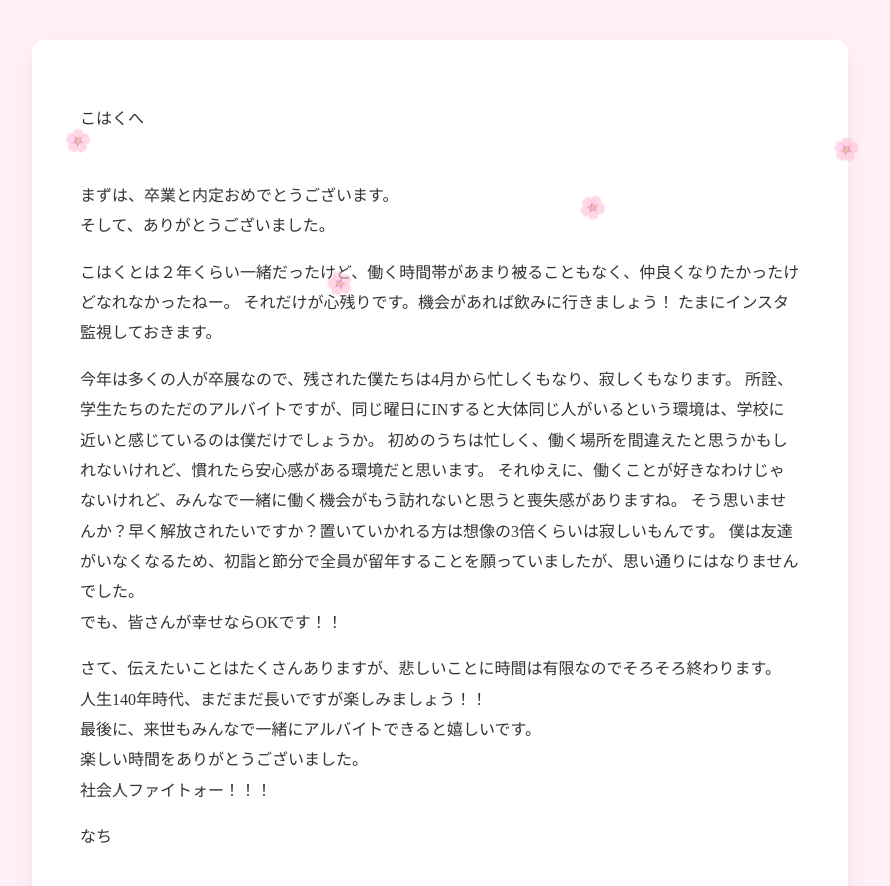
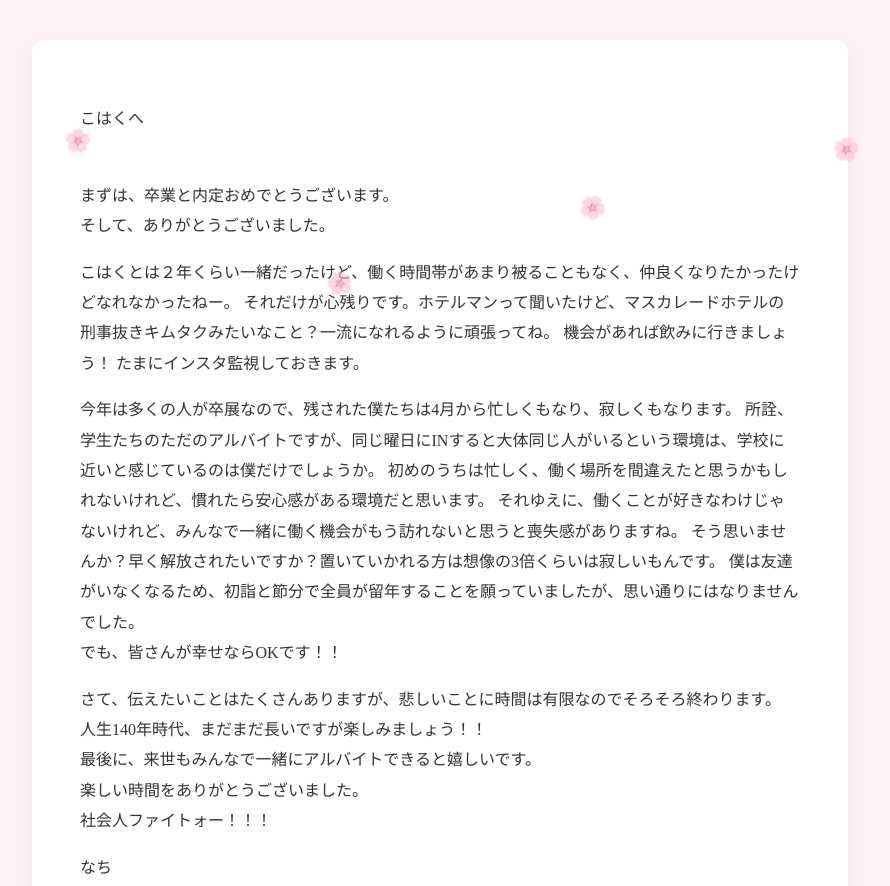
Before and after one commit to Nachoo-2525/Kohaku-message, a plain HTML site: page index.html in a window 1280 px wide. Shown: the top 886 px of the page, without its empty margins (200-1090 px from the left). Drawn offline with Linux system fonts and the light colour scheme.

Commit message:
Update index.html

```diff
--- a/index.html
+++ b/index.html
@@ -89,7 +89,8 @@
 
 <p>
 こはくとは２年くらい一緒だったけど、働く時間帯があまり被ることもなく、仲良くなりたかったけどなれなかったねー。
-それだけが心残りです。機会があれば飲みに行きましょう！
+それだけが心残りです。ホテルマンって聞いたけど、マスカレードホテルの刑事抜きキムタクみたいなこと？一流になれるように頑張ってね。
+機会があれば飲みに行きましょう！
 たまにインスタ監視しておきます。<br>
 </p>
 
```
